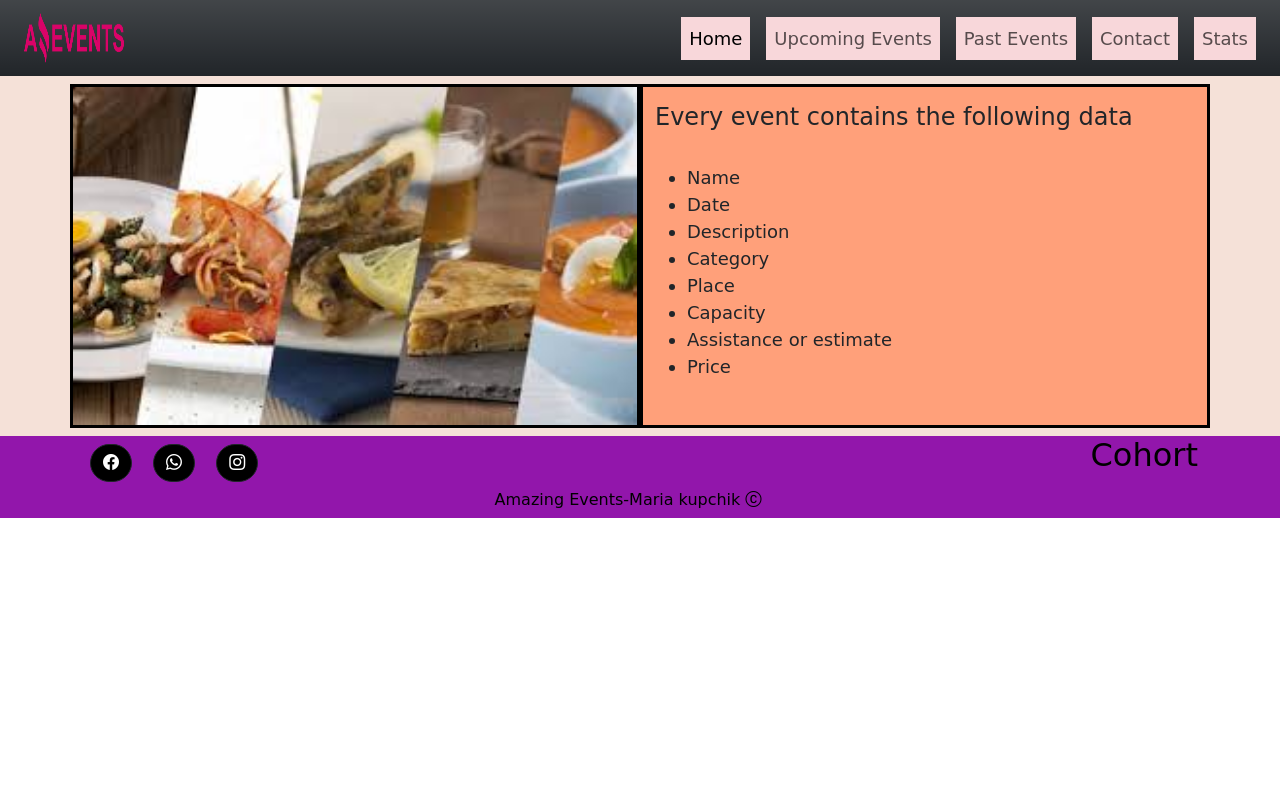
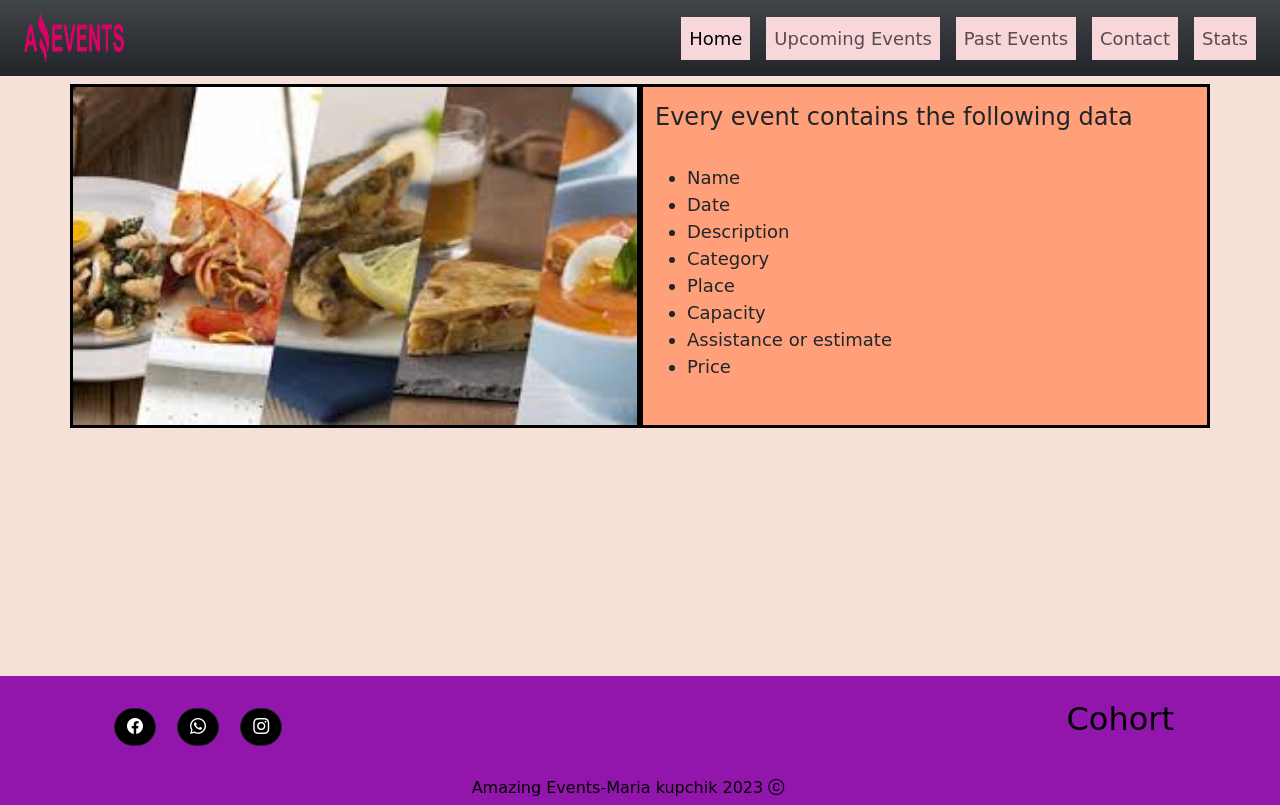
Before and after one commit to marikup/Amazing_Events_Kupchik, a plain HTML site: page details.html in a window 1280 px wide. Drawn offline with nearby package versions, Linux system fonts and the light colour scheme.

Commit message:
modifique details

```diff
--- a/details.html
+++ b/details.html
@@ -54,9 +54,10 @@
       </nav>
     </div>
   </header>
+
   <main class="main-detail">
 
-    <div class="container">
+    <div class="container" style="height: 75vh;">
       <div class="row d-flex">
         <div class="col-detail col-sm-12 col-md-12 col-lg-6 p-0 mt-2 mb-2">
           <img src="./assets/Food_Fair.jpg" alt="" class="img-detail">
@@ -83,29 +84,28 @@
       <div class="container">
 
       <div class="row">
-          <div class="col">
+        <div class="col" style="margin: 1.5rem;" >
 
-            <a class="btn btn-dark btn-floating m-2" style="border-radius: 2rem; background-color: black" href="#!"
-              role="button">
+                    <a class="btn btn-dark btn-floating m-2" style="border-radius: 2rem; background-color: black" href="#!" role="button">
                         <i class="bi bi-facebook"></i></a>
 
-            <a class="btn btn-dark btn-floating m-2" style="border-radius: 2rem; background-color: black" href="#!"
-              role="button">
+                      <a class="btn btn-dark btn-floating m-2" style="border-radius: 2rem; background-color: black" href="#!" role="button">
                         <i class="bi bi-whatsapp"></i> </a>
 
-            <a class="btn btn-dark btn-floating m-2" style="border-radius: 2rem; background-color: black" href="#!"
-              role="button"><i class="bi bi-instagram"></i></a>
+                      <a class="btn btn-dark btn-floating m-2" style="border-radius: 2rem; background-color: black" href="#!" role="button"><i
+                          class="bi bi-instagram"></i></a>
                         </div>
 
-          <div class="col text-black col text-end ">
+                        <div class="col text-black col text-end" style="margin: 1.5rem;">
                           <h2>Cohort</h2>
                         </div>
                         <div class="row text-center text-black">
-            <h6>Amazing Events-Maria kupchik <a><i class="bi bi-c-circle"></i></a> </h6>
+                          <h6>Amazing Events-Maria kupchik 2023  <a><i class="bi bi-c-circle"></i></a>  </h6>
                         </div>
                       </div>
                     </div>
                   </footer>
+
 
     <!-- Footer -->
 
```
Lines whose indentation alone changed are shown as unchanged.
